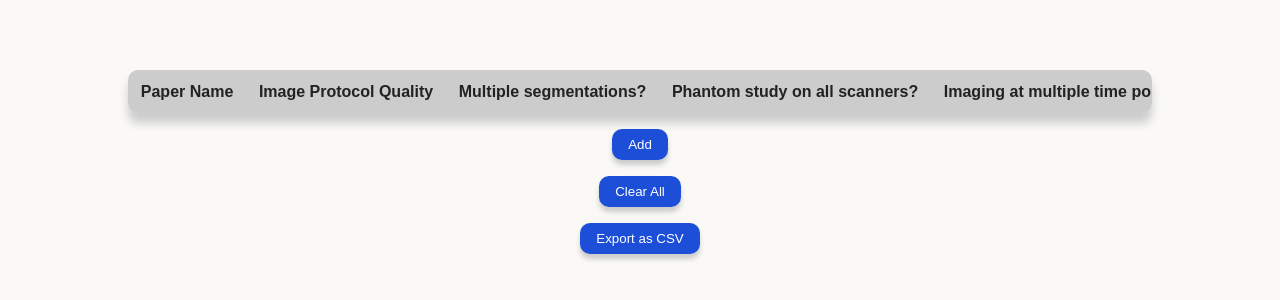
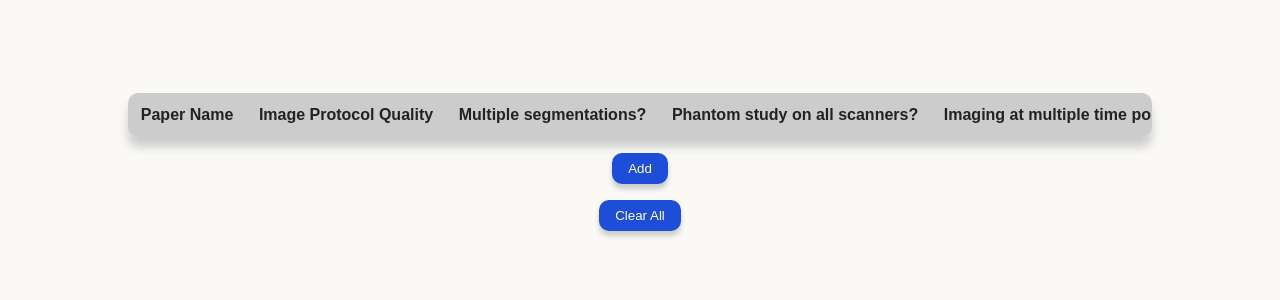
Before and after one commit to UWA-Medical-Physics-Research-Group/RQS-calculator, a React (Create React App) app in the folder rqsplus/: page / in a window 1280 px wide. Shown: the part 238-538 px from the top of the page. Built offline with nearby package versions, Linux system fonts and the light colour scheme.

Commit message:
Revert "Added saveAs package and kinda working save as csv"
This reverts commit 520b4f78716d5e90d2b29ce07871d8a1ed466d03.

```diff
--- a/package.json
+++ /dev/null
@@ -1,5 +0,0 @@
-{
-  "dependencies": {
-    "file-saver": "^2.0.5"
-  }
-}
--- a/rqsplus/src/App.jsx
+++ b/rqsplus/src/App.jsx
@@ -1,5 +1,5 @@
 import React, { useState, useEffect } from "react";
-import { saveAs } from "file-saver";
+
 import { Modal } from "./components/Modal";
 import { Table } from "./components/Table";
 import "./App.css";
@@ -144,61 +144,6 @@ function App() {
     setRows(restoredRows || []);
   };
 
-  const handleExportCSV = () => {
-    let csvContent = "data:text/csv;charset=utf-8,";
-
-    // Add headers
-    const headers = Object.keys(rows[0]).join(",");
-    csvContent += headers + "\r\n";
-
-    rows.forEach((row) => {
-      let rowValues = [];
-
-      for (const key in row) {
-        if (Array.isArray(row[key])) {
-          rowValues.push(`"${row[key].join(", ")}"`);
-        } else {
-          rowValues.push(`"${row[key]}"`);
-        }
-      }
-
-      csvContent += rowValues.join(",") + "\r\n";
-    });
-
-    const encodedUri = encodeURI(csvContent);
-    const link = document.createElement("a");
-    link.setAttribute("href", encodedUri);
-    link.setAttribute("download", "table.csv");
-
-    // Create file input element to allow user to select save location
-    const input = document.createElement("input");
-    input.setAttribute("type", "file");
-    input.setAttribute("nwsaveas", "table.csv");
-    input.onchange = (event) => {
-      const file = event.target.files[0];
-      if (file) {
-        const reader = new FileReader();
-        reader.onload = (e) => {
-          const blob = new Blob([e.target.result], {
-            type: "text/csv;charset=utf-8",
-          });
-          saveAs(blob, file.name);
-
-          // Remove temporary link and input elements
-          document.body.removeChild(link);
-          document.body.removeChild(input);
-        };
-        reader.readAsText(file);
-      }
-    };
-
-    // Append link and input to body to trigger the file save dialog
-    document.body.appendChild(link);
-    document.body.appendChild(input);
-
-    input.click();
-  };
-
   useEffect(() => {
     localStorage.setItem("rows", JSON.stringify(rows));
   }, [rows]);
@@ -217,9 +162,6 @@ function App() {
           Undo Clear
         </button>
       )}
-      <button className="btn" onClick={handleExportCSV}>
-        Export as CSV
-      </button>
       {modalOpen && (
         <Modal
           closeModal={() => {
```
Also changed, not shown: 1 other file (tests, documents, lock files or other folders).
